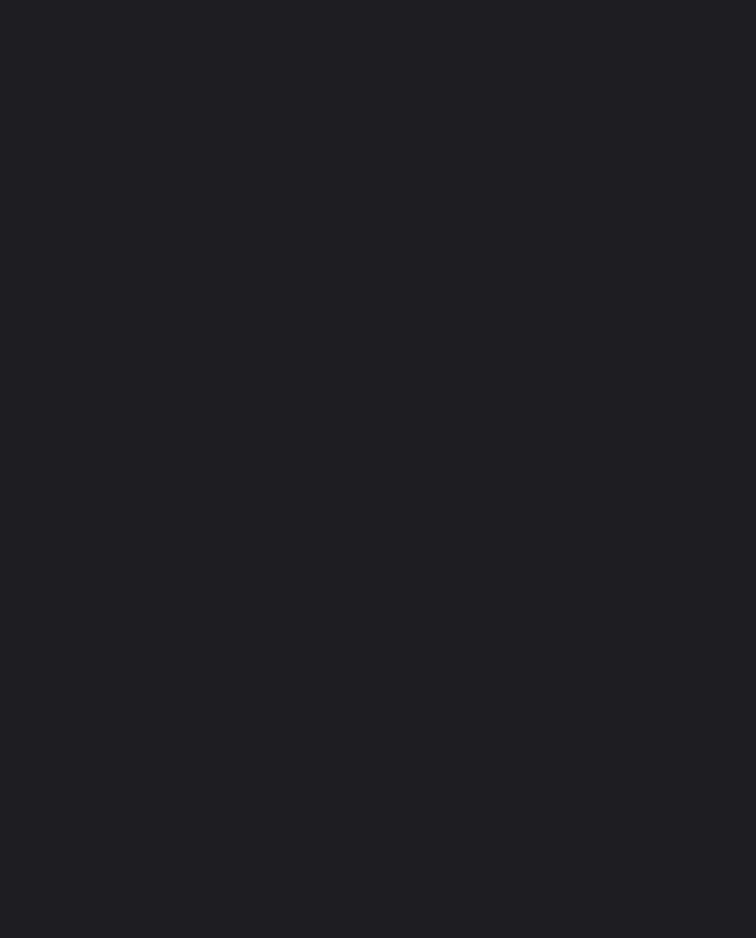
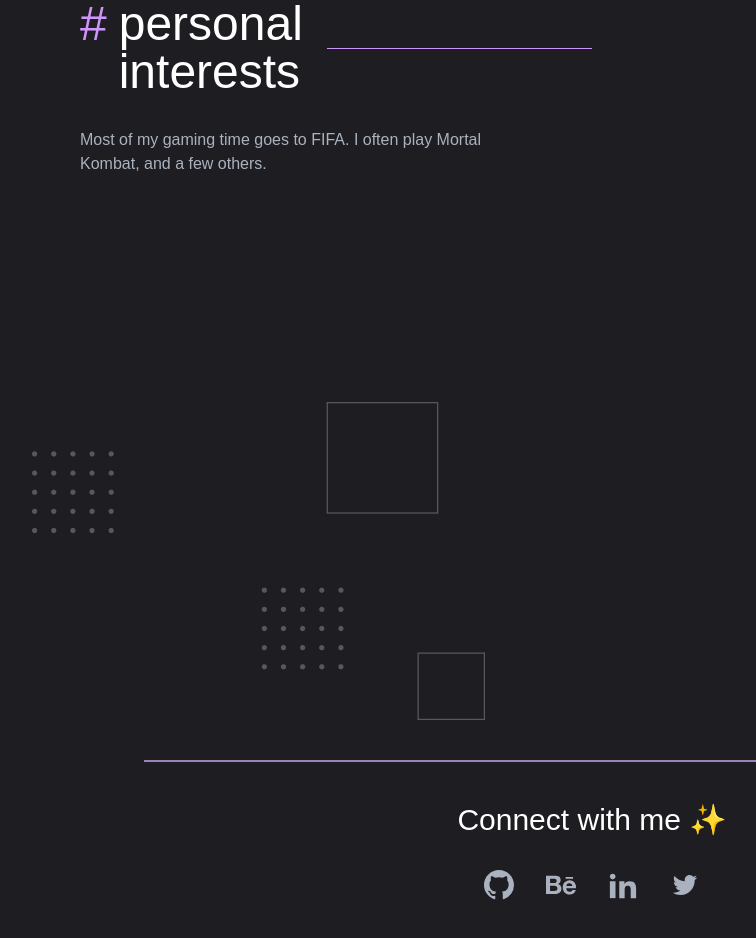
Before and after one commit to danielafriheart/danielafriheartt, a React (Create React App) app: page / in a window 1280 px wide. Shown: the part 1520-2458 px from the top of the page, without its empty margins (48-804 px from the left). Before the commit the page ends 1360 px from the top, so only its background shows below. Built offline with nearby package versions, Linux system fonts and the light colour scheme.

Commit message:
added personal interest section and footer

```diff
--- a/src/App.js
+++ b/src/App.js
@@ -1,5 +1,6 @@
 import React, { useEffect } from 'react'
 import { Route, Routes } from 'react-router-dom'
+import Footer from './components/Footer';
 import Navbar from './components/Navbar'
 import SideNav from './components/SideNav';
 import Home from './pages/Home';
@@ -17,6 +18,7 @@ function App() {
       <Routes>
         <Route path='/' element={<Home />} />
       </Routes>
+      <Footer />
     </>
   )
 }
--- a/src/components/About.js
+++ b/src/components/About.js
@@ -12,7 +12,7 @@ import dots1 from "../assets/img/dots1.png";
 
 function About() {
   return (
-    <div className='md:h-[70vh] py-20 relative'>
+    <div className='md:h-[80vh] py-20 relative'>
       <img src={rectangle26} alt="rectangle26" className='right-0 absolute' />
       <img src={rectangle25} alt="rectangle26" className='bottom-20 right-0 absolute' />
       <img src={dots1} alt="rectangle26" className='bottom-1/2 absolute z-10' />
@@ -43,7 +43,7 @@ function About() {
         </div>
 
         <div className='h-full flex items-center md:py-0 py-14'>
-          <div className="md:pl-8">
+          <div className="md:pl-20">
             <Skills />
           </div>
         </div>
--- /dev/null
+++ b/src/components/Footer.js
@@ -0,0 +1,31 @@
+import React from 'react'
+// Icons =============================>>>>>>>>>>>>>>>>>>>>>>>>>
+import { CgMenuRight } from 'react-icons/cg'
+import { BsBehance } from 'react-icons/bs';
+import { ImLinkedin2 } from 'react-icons/im';
+import { BsGithub } from 'react-icons/bs';
+import { AiOutlineTwitter } from 'react-icons/ai';
+//===================================>>>>>>>>>>>>>>>>>>>>>>>>>>>
+
+export default function Footer() {
+  return (
+    <div className='py-10'>
+      <div className="w-[70vw] mx-auto text-center py-10 border-t-2 border-primary-100 flex-col gap-8 flex">
+        <h2 className='text-white text-3xl'>Connect with me ✨</h2>
+
+
+        <div className='items-center'>
+          <div className="flex flex-row gap-8 text-xl justify-center items-center">
+            <a href='https://github.com/danielafriheart' target='_blank' rel='noopener noreferrer' className='text-gray hover:text-white transition-all duration-300'><BsGithub size='1.5em' /></a>
+
+            <a href='https://www.behance.net/danielAfriheart' target='_blank' rel='noopener noreferrer' className='text-gray hover:text-white transition-all duration-300'><BsBehance size='1.5em' /></a>
+
+            <a href='https://www.linkedin.com/in/daniel-esuola/' target='_blank' rel='noopener noreferrer' className='text-gray hover:text-white transition-all duration-300'><ImLinkedin2 size='1.5em' /></a>
+            <a href='https://twitter.com/DanielAfriheart' target='_blank' rel='noopener noreferrer' className='text-gray hover:text-white transition-all duration-300'><AiOutlineTwitter size='1.5em' /></a>
+          </div>
+
+        </div>
+      </div>
+    </div>
+  )
+}
--- /dev/null
+++ b/src/components/Interest.js
@@ -0,0 +1,35 @@
+import React from 'react'
+
+//Icons======>>>>>>>>>>>>>>>>>>>
+import { BsArrowRight } from 'react-icons/bs'
+//=================>>>>>>>>>>>
+//Images==============>>>>>>>>>>>>>>>>>
+import bgDots from "../assets/img/bgDots.png";
+
+export default function Interest() {
+    return (
+        <>
+            <div className='md:h-[100vh] py-20 relative'>
+                <img src={bgDots} alt=""  className='absolute bottom-0 md:left-20'/>
+                <div className="grid md:grid-cols-2 h-full w-[80vw] mx-auto">
+                    <div>
+                        <div className="flex flex-col gap-8">
+                            <span className='flex md:text-5xl text-3xl gap-3'>
+                                <h1 className='text-primary'>#</h1>
+                                <h2 className='text-white'>personal interests</h2>
+                                <p className='bg-primary w-full h-[1px] my-auto'></p>
+                            </span>
+
+                            <p className='text-gray md:w-[85%]'>
+                                Most of my gaming time goes to FIFA. I often play Mortal Kombat, and a few others.
+                            </p>
+                        </div>
+
+
+                    </div>
+                    <div className=""></div>
+                </div>
+            </div>
+        </>
+    )
+}
--- a/src/components/Navbar.js
+++ b/src/components/Navbar.js
@@ -38,13 +38,13 @@ export default function Navbar() {
 
         <ul className='ml-auto hidden md:flex'>
           <li className='gap-10 flex'>
-            <NavLink activeClassName='active' to='/' className='font-light text-gray hover:text-white navLink relative hover:font-bold transition-all duration-300'>
+            <NavLink activeclassname='active' to='/' className='font-light text-gray hover:text-white navLink relative hover:font-bold transition-all duration-300'>
               <span className='text-primary'>#</span> about
             </NavLink>
-            <NavLink activeClassName='active' to='/m' className='font-light text-gray hover:text-white navLink relative hover:font-bold transition-all duration-300'>
+            <NavLink activeclassname='active' to='/m' className='font-light text-gray hover:text-white navLink relative hover:font-bold transition-all duration-300'>
               <span className='text-primary'>#</span> works
             </NavLink>
-            <NavLink activeClassName='active' to='/c' className='font-light text-gray hover:text-white navLink relative hover:font-bold transition-all duration-300'>
+            <NavLink activeclassname='active' to='/c' className='font-light text-gray hover:text-white navLink relative hover:font-bold transition-all duration-300'>
               <span className='text-primary'>#</span> contact
             </NavLink>
           </li>
@@ -56,13 +56,13 @@ export default function Navbar() {
         <div className=" gap-32 flex flex-col px-10 py-20 justify-between h-full bg-background w-[70vw] shadow-2xl">
           <ul className=''>
             <li className='gap-10 flex flex-col text-4xl'>
-              <NavLink activeClassName='active' to='/' className='font-light text-gray hover:text-white navLink relative hover:font-bold transition-all duration-300' onClick={handleNavClose}>
+              <NavLink activeclassname='active' to='/' className='font-light text-gray hover:text-white navLink relative hover:font-bold transition-all duration-300' onClick={handleNavClose}>
                 <span className='text-primary'>#</span> about
               </NavLink>
-              <NavLink activeClassName='active' to='/m' className='font-light text-gray hover:text-white navLink relative hover:font-bold transition-all duration-300' onClick={handleNavClose}>
+              <NavLink activeclassname='active' to='/m' className='font-light text-gray hover:text-white navLink relative hover:font-bold transition-all duration-300' onClick={handleNavClose}>
                 <span className='text-primary'>#</span> works
               </NavLink>
-              <NavLink activeClassName='active' to='/c' className='font-light text-gray hover:text-white navLink relative hover:font-bold transition-all duration-300' onClick={handleNavClose}>
+              <NavLink activeclassname='active' to='/c' className='font-light text-gray hover:text-white navLink relative hover:font-bold transition-all duration-300' onClick={handleNavClose}>
                 <span className='text-primary'>#</span> contact
               </NavLink>
             </li>
--- a/src/components/SideNav.js
+++ b/src/components/SideNav.js
@@ -3,6 +3,7 @@ import React from 'react'
 import GitHubIcon from '@mui/icons-material/GitHub';
 import { BsBehance } from 'react-icons/bs';
 import { ImLinkedin2 } from 'react-icons/im';
+import { AiOutlineTwitter } from 'react-icons/ai';
 // ====================================>>>>>>>>>>>>>
 
 function SideNav() {
@@ -15,6 +16,8 @@ function SideNav() {
                 <a href='https://www.behance.net/danielAfriheart' target='_blank' rel='noopener noreferrer' className='text-gray hover:text-white transition-all duration-300'><BsBehance size='1.5em' /></a>
 
                 <a href='https://www.linkedin.com/in/daniel-esuola/' target='_blank' rel='noopener noreferrer' className='text-gray hover:text-white transition-all duration-300'><ImLinkedin2 size='1.5em' /></a>
+
+                <a href='https://twitter.com/DanielAfriheart' target='_blank' rel='noopener noreferrer' className='text-gray hover:text-white transition-all duration-300'><AiOutlineTwitter size='1.5em' /></a>
             </div>
 
         </div>
--- a/src/pages/Home.js
+++ b/src/pages/Home.js
@@ -1,14 +1,14 @@
 import React from 'react'
 import About from '../components/About'
 import Hero from '../components/Hero'
+import Interest from '../components/Interest'
 
-function Home() {
+export default function Home() {
     return (
         <>
             <Hero />
             <About />
+            <Interest />
         </>
     )
 }
-
-export default Home
```
Also changed, not shown: src/assets/img/rectangle25.png.
